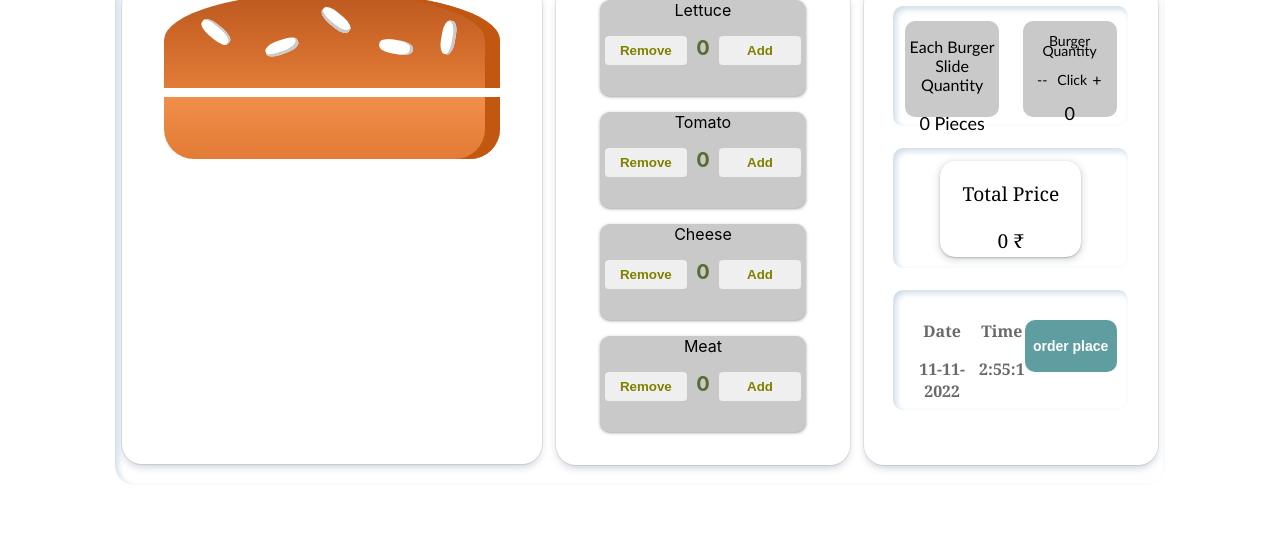
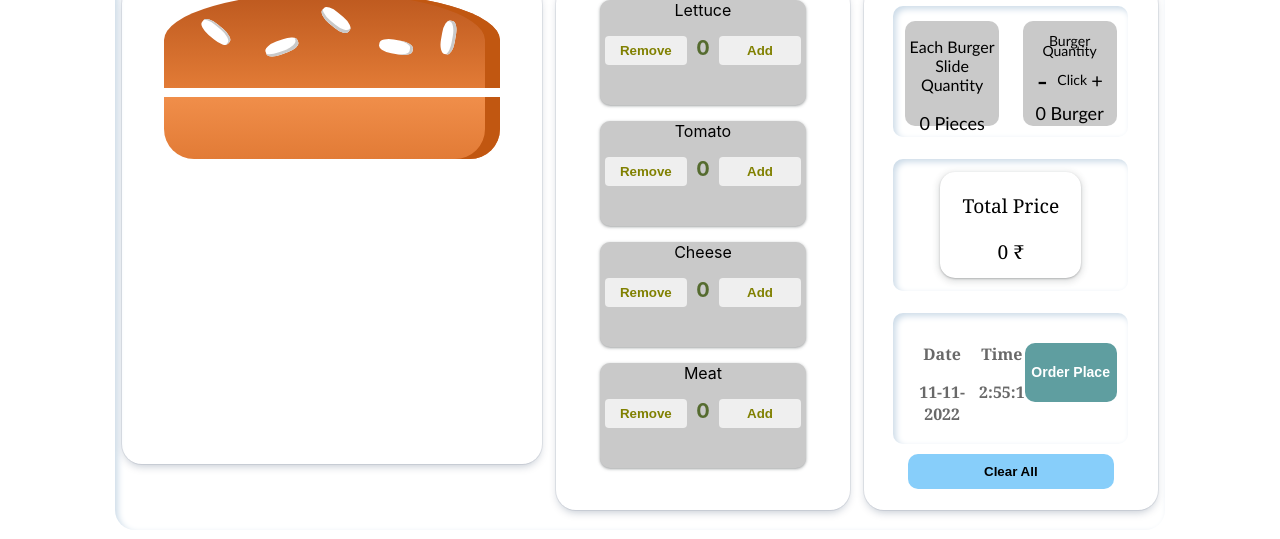
Before and after one commit to shashifw11/Burger-Builder, a React (Create React App) app: page / in a window 1280 px wide. Shown: the part 206-745 px from the top of the page. Built offline with nearby package versions, Linux system fonts and the light colour scheme.

Commit message:
adding Aleart and clear all functionality

```diff
--- a/src/components/burger.css
+++ b/src/components/burger.css
@@ -223,6 +223,29 @@
     border-radius: 0 0 30px 30px;
   }
 
+
+
+
+  .clear-all{
+    width : 70% ;
+    padding: 10px;
+    margin: auto ;
+    margin-top: 10px;
+    border-radius: 10px;
+    cursor: pointer;
+    border: none;
+    background-color :lightskyblue ;
+    font-weight: bold;
+
+}
+
+.clear-all:hover{
+   padding :13px ;
+   width : 74% ;
+   background-color :cornflowerblue;
+   color: white;
+   font-weight: bold;
+}
   .qan-box{
      width : 40% ;
      height : 80% ;
--- a/src/components/burgernew.jsx
+++ b/src/components/burgernew.jsx
@@ -44,12 +44,25 @@ const Burgernew = () => {
        }
 
     const orderPlace = ()=>{
-        window.alert("Order Placed"+  "  "+ "  " + "Price"+":"+price +" "+"₹"+"  "+ "Time" +":"+ time +"  "+"Date"+":"+date) ;
+      if(burgercount>0){
+        window.alert("Your Order Is Placed"+  "  "+ "  " + "Price"+":"+price +" "+"₹"+"  "+ "Time" +":"+ time +"  "+"Date"+":"+date) ;
         setLettuce(0) ;
         setCheese(0) ;
         setMeat(0) ;
         setTomato(0) ;
         setBurgerCount(0) ;
+      } else{
+        window.alert("Please Make Ready Your Burger first!")
+      }
+
+    }
+
+    const clearAll = ()=>{
+      setLettuce(0) ;
+      setCheese(0) ;
+      setMeat(0) ;
+      setTomato(0) ;
+      setBurgerCount(0) ;
     }
 
   const handleChange = (action , ingredient)=>{
@@ -220,10 +233,8 @@ useEffect(()=>{
        <button onClick = {()=>handleChange("remove" , "meat")} className = "ingrbtn">Remove</button>
        <span className = "ingr-count">{meat}</span>
        <button onClick = {()=>handleChange("add" , "meat")} className = "ingrbtn">Add</button>
-
+       </div>
      </div>
-     </div>
-     {/* <button onClick={this.clearAll}>Clear All</button> */}
   </div>
 
   <div className = "show-details">
@@ -235,11 +246,11 @@ useEffect(()=>{
       <button  className = "qan-box">
       <p >Burger Quantity</p>
         <div className = "click">
-            <span onClick={()=>changeBurgerCount(-1)}>--</span>
+            <span style = {{fontSize : "30px"}}onClick={()=>changeBurgerCount(-1)}>-</span>
             <span>Click</span>
-            <span onClick={()=>changeBurgerCount(1)}>+</span>
+            <span style = {{fontSize : "20px"}} onClick={()=>changeBurgerCount(1)}>+</span>
     </div>
-         <p style = {{fontSize : "18px"}}>{burgercount}</p>
+         <p style = {{fontSize : "18px"}}>{burgercount} Burger</p>
       </button>
 
     </div>
@@ -260,10 +271,12 @@ useEffect(()=>{
            <p>Time </p>
            <p>{time}</p>
         </p>
-        <button onClick={orderPlace}>order place</button>
+        <button onClick={orderPlace}>Order Place</button>
       </div>
     </div>
+    <button className = "clear-all" onClick={clearAll}>Clear All</button>
   </div>
+
   </div>
     </>
   )
```
